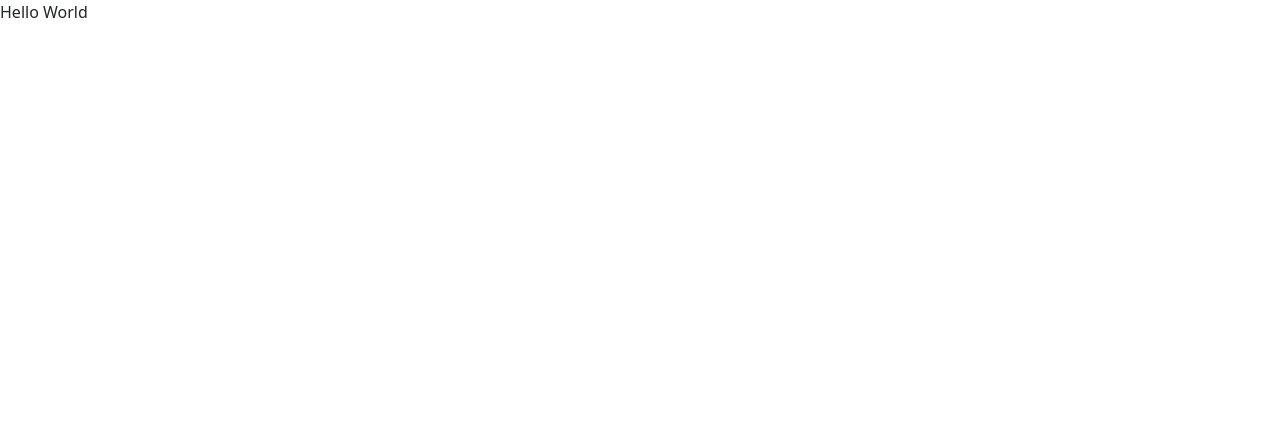
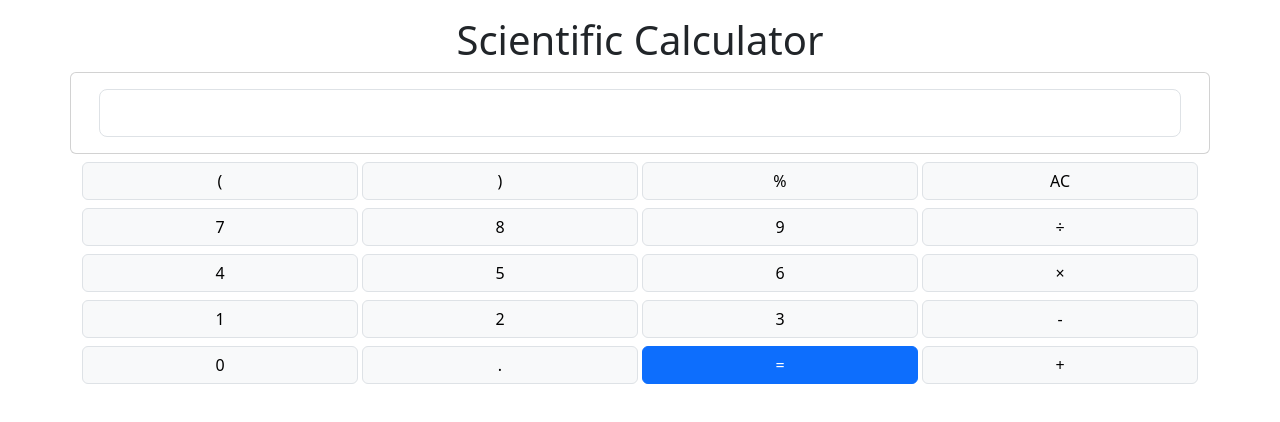
Before and after one commit to nprasanthi7/scientific-calculator, a plain HTML site: page src/index.html in a window 1280 px wide. Drawn offline with nearby package versions, Linux system fonts and the light colour scheme.

Commit message:
basic buttons and input box

```diff
--- a/src/index.html
+++ b/src/index.html
@@ -8,7 +8,84 @@
   </head>
     </head>
     <body>
-        <div> Hello World</div>
+        <div class = "container">
+            <h1 class="text-center mt-3">Scientific Calculator</h1>
+            <div class="row">
+                <div class="col-12 offset-md-3 col-md-6"> </div>
+                <div class="card">
+                    <div class="card-body">
+                        <input id="calc-display"
+                        readonly
+                        class="form-control form-control-lg"
+                        type="text" aria-label=".form-control-lg example">
+                    </div>
+                </div>
+            </div>
+            <div class="row gx-1">
+                <div class="col-3">
+                    <button type="button" class="btn btn-light w-100 mt-2 border">(</button>
+                </div>
+                <div class="col-3">
+                    <button type="button" class="btn btn-light w-100 mt-2 border">)</button>
+                </div>
+                <div class="col-3">
+                    <button type="button" class="btn btn-light w-100 mt-2 border">%</button>
+                </div>
+                <div class="col-3">
+                    <button type="button" class="btn btn-light w-100 mt-2 border">AC</button>
+                </div>
+                <div class="col-3">
+                    <button type="button" class="btn btn-light w-100 mt-2 border">7</button>
+                </div>
+                <div class="col-3">
+                    <button type="button" class="btn btn-light w-100 mt-2 border">8</button>
+                </div>
+                <div class="col-3">
+                    <button type="button" class="btn btn-light w-100 mt-2 border">9</button>
+                </div>
+                <div class="col-3">
+                    <button type="button" class="btn btn-light w-100 mt-2 border">÷</button>
+                </div>
+                <div class="col-3">
+                    <button type="button" class="btn btn-light w-100 mt-2 border">4</button>
+                </div>
+                <div class="col-3">
+                    <button type="button" class="btn btn-light w-100 mt-2 border">5</button>
+                </div>
+                <div class="col-3">
+                    <button type="button" class="btn btn-light w-100 mt-2 border">6</button>
+                </div>
+                <div class="col-3">
+                    <button type="button" class="btn btn-light w-100 mt-2 border">×</button>
+                </div>
+                <div class="col-3">
+                    <button type="button" class="btn btn-light w-100 mt-2 border">1</button>
+                </div>
+                <div class="col-3">
+                    <button type="button" class="btn btn-light w-100 mt-2 border">2</button>
+                </div>
+                <div class="col-3">
+                    <button type="button" class="btn btn-light w-100 mt-2 border">3</button>
+                </div>
+                <div class="col-3">
+                    <button type="button" class="btn btn-light w-100 mt-2 border">-</button>
+                </div>
+                <div class="col-3">
+                    <button type="button" class="btn btn-light w-100 mt-2 border">0</button>
+                </div>
+                <div class="col-3">
+                    <button type="button" class="btn btn-light w-100 mt-2 border">.</button>
+                </div>
+                <div class="col-3">
+                    <button type="button" class="btn btn-primary w-100 mt-2 border border border-primary">=</button>
+                </div>
+                <div class="col-3">
+                    <button type="button" class="btn btn-light w-100 mt-2 border">+</button>
+                </div>
+
+            </div>
+        </div>
         <script src="https://cdn.jsdelivr.net/npm/bootstrap@5.3.0-alpha3/dist/js/bootstrap.bundle.min.js" integrity="sha384-ENjdO4Dr2bkBIFxQpeoTz1HIcje39Wm4jDKdf19U8gI4ddQ3GYNS7NTKfAdVQSZe" crossorigin="anonymous"></script>
+
     </body>
 </html>
```
